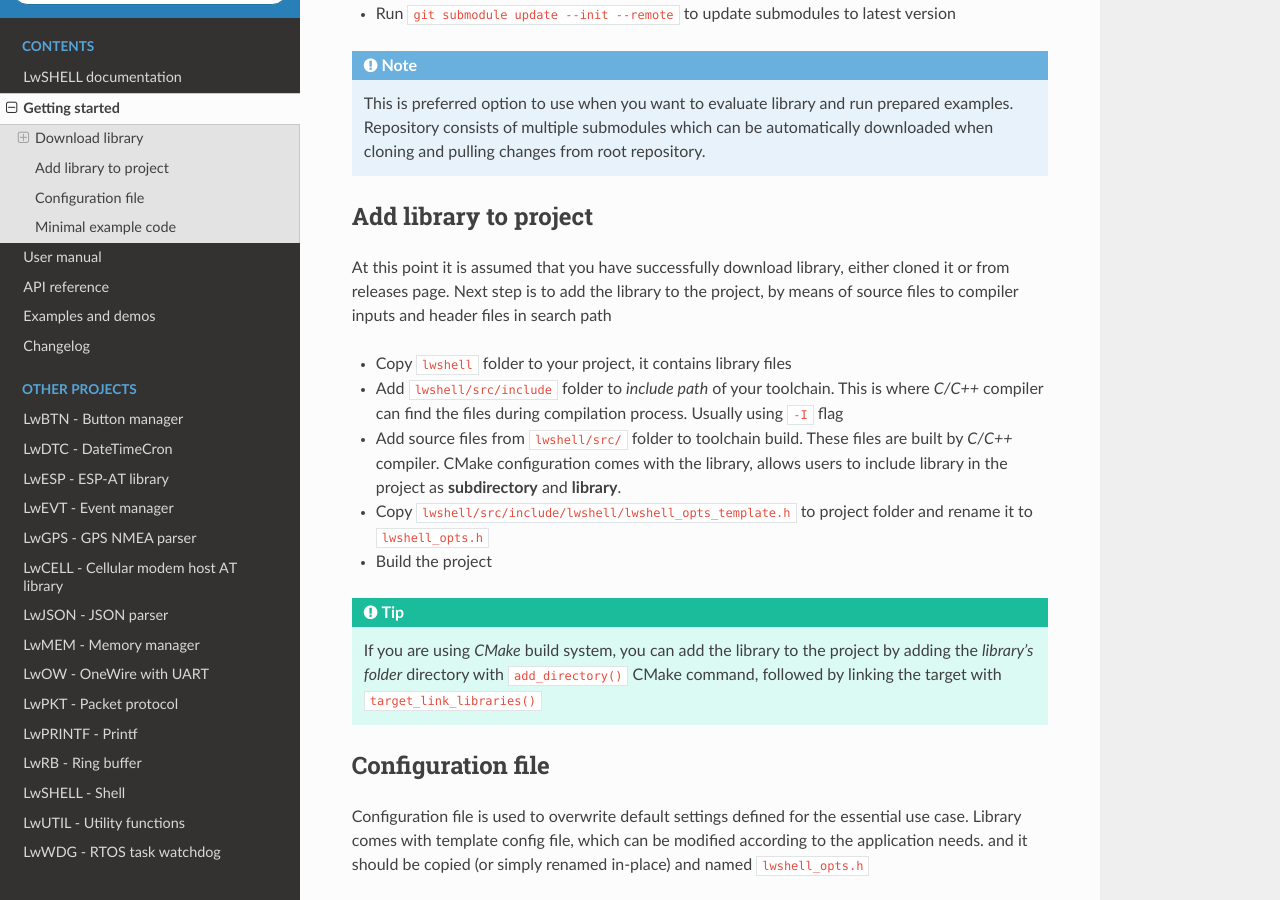
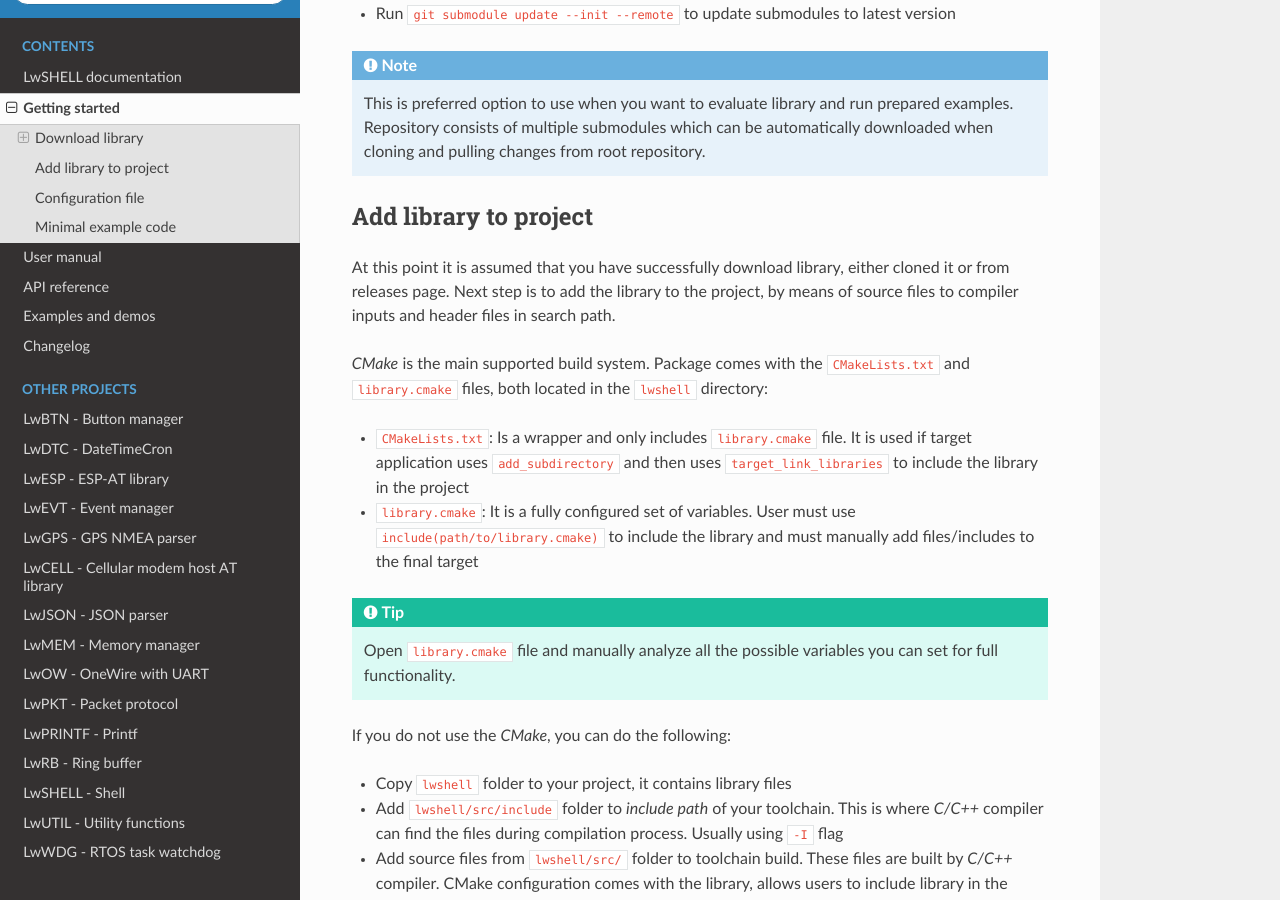
Before and after one commit to MaJerle/lwshell, a Sphinx documentation site: the page built from docs/get-started/index.rst, in a window 1280 px wide and 900 px high, scrolled down 1166 px. Built offline with Sphinx 7.4.7 and the Read the Docs theme 2.0.0, drawn with Linux system fonts in a browser that asks for light colours; the version number could not be read and is left out.

Commit message:
Improve the cmake documentation

```diff
--- a/docs/get-started/index.rst
+++ b/docs/get-started/index.rst
@@ -58,17 +58,23 @@ Add library to project
 ^^^^^^^^^^^^^^^^^^^^^^
 
 At this point it is assumed that you have successfully download library, either cloned it or from releases page.
-Next step is to add the library to the project, by means of source files to compiler inputs and header files in search path
+Next step is to add the library to the project, by means of source files to compiler inputs and header files in search path.
+
+*CMake* is the main supported build system. Package comes with the ``CMakeLists.txt`` and ``library.cmake`` files, both located in the ``lwshell`` directory:
+
+* ``CMakeLists.txt``: Is a wrapper and only includes ``library.cmake`` file. It is used if target application uses ``add_subdirectory`` and then uses ``target_link_libraries`` to include the library in the project
+* ``library.cmake``: It is a fully configured set of variables. User must use ``include(path/to/library.cmake)`` to include the library and must manually add files/includes to the final target
+
+.. tip::
+    Open ``library.cmake`` file and manually analyze all the possible variables you can set for full functionality.
+
+If you do not use the *CMake*, you can do the following:
 
 * Copy ``lwshell`` folder to your project, it contains library files
 * Add ``lwshell/src/include`` folder to `include path` of your toolchain. This is where `C/C++` compiler can find the files during compilation process. Usually using ``-I`` flag
 * Add source files from ``lwshell/src/`` folder to toolchain build. These files are built by `C/C++` compiler. CMake configuration comes with the library, allows users to include library in the project as **subdirectory** and **library**.
 * Copy ``lwshell/src/include/lwshell/lwshell_opts_template.h`` to project folder and rename it to ``lwshell_opts.h``
 * Build the project
-
-.. tip::
-    If you are using *CMake* build system, you can add the library to the project by adding the *library's folder*
-    directory with ``add_directory()`` CMake command, followed by linking the target with ``target_link_libraries()``
 
 Configuration file
 ^^^^^^^^^^^^^^^^^^
```
Also changed, not shown: 1 other file.
